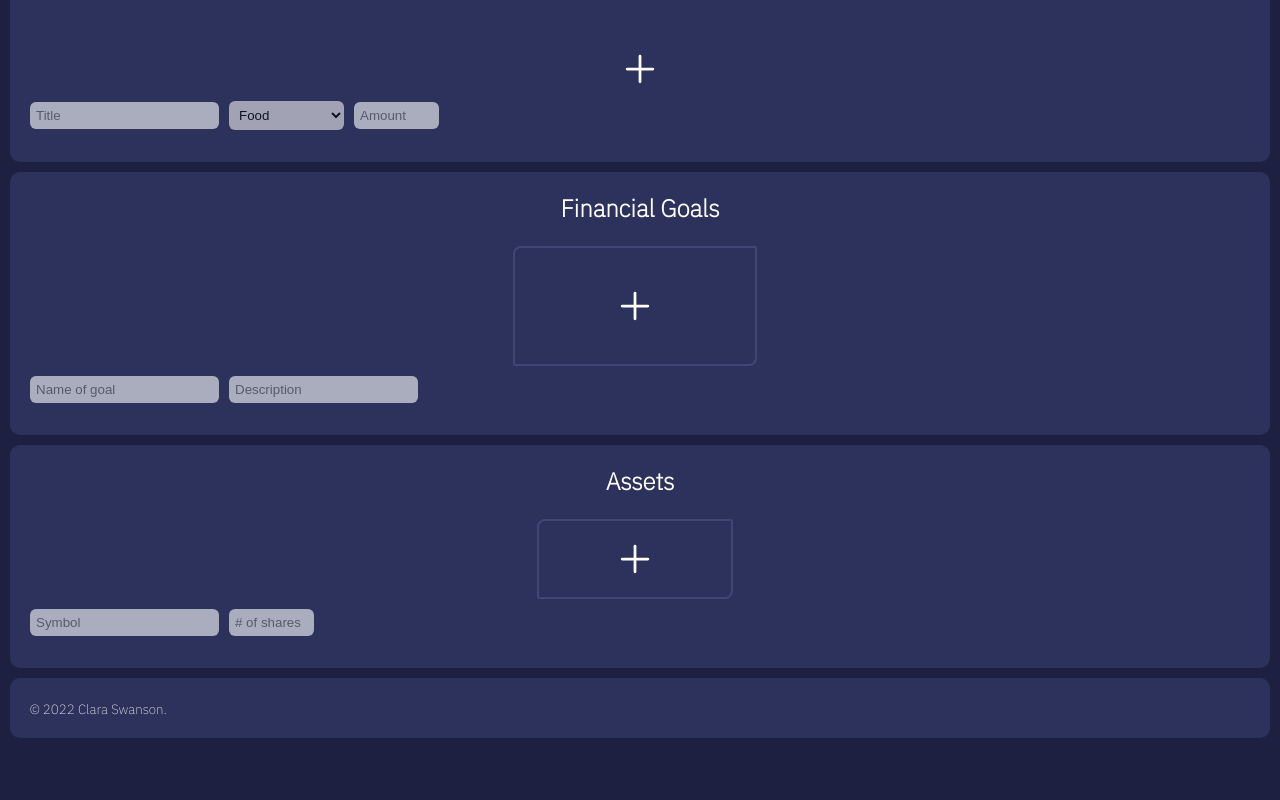
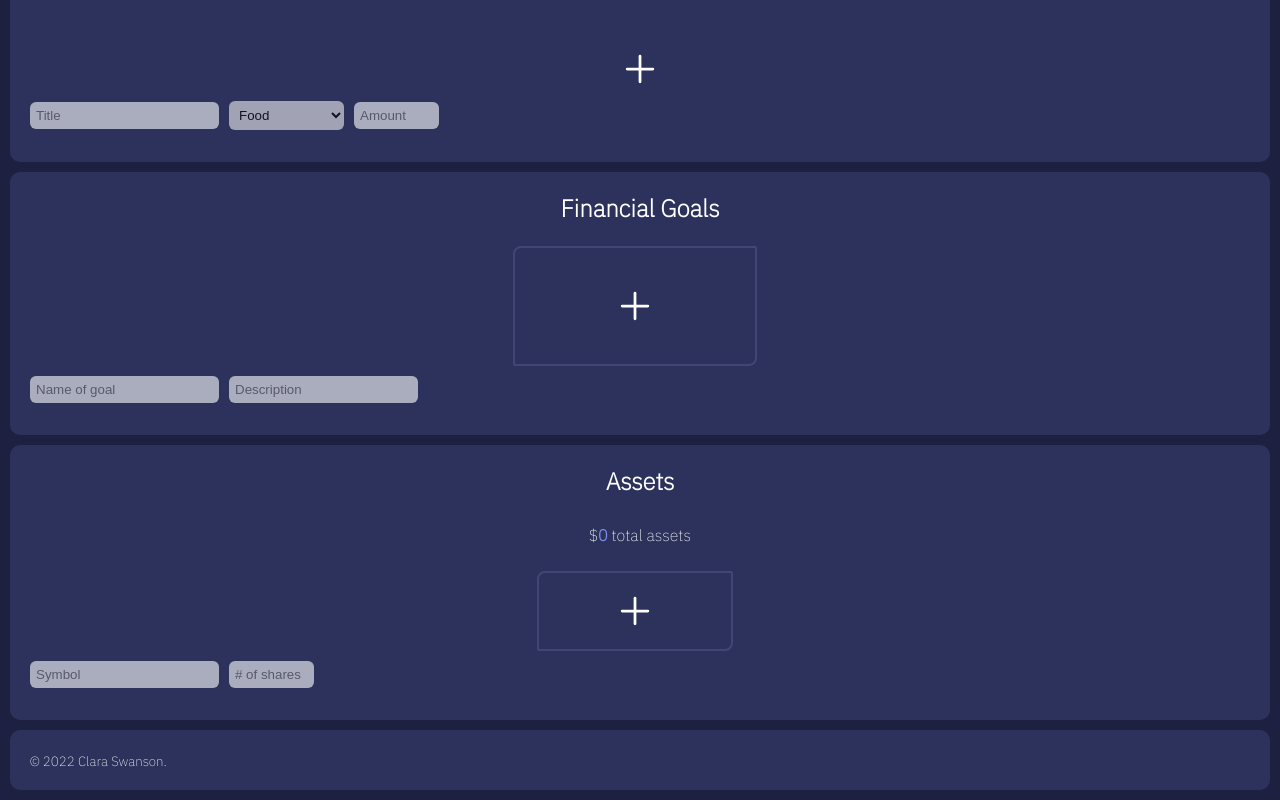
Before and after one commit to claraswan/personal-finance-app, a React (Create React App) app: page / in a window 1280 px wide. Shown: the part 954-1754 px from the top of the page. Before the commit the page ends 1702 px from the top, so only its background shows below. Built offline with nearby package versions, Linux system fonts and the light colour scheme.

Commit message:
Add total assets view

```diff
--- a/src/App.js
+++ b/src/App.js
@@ -13,7 +13,7 @@ import axios from "axios";
 
 const LOCAL_STORAGE_KEY = 'financeApp.bills';
 
-function App() {
+export default function App() {
 
   const [bills, setBills] = useState([]); // in react you can never directly modify state. The state 'bills' can ONLY be modified using its setter function.
   const [goals, setGoals] = useState([]);
@@ -201,6 +201,7 @@ function App() {
   }
 
   let billAmount = 0;
+  let assetAmount = 0;
 
   return (
     <>
@@ -269,6 +270,12 @@ function App() {
 
       <div className='box assetsBox'>
         <h2 className='box__title'>Assets</h2>
+        <div className='stats'>
+          <div>$<span className='stats__num'>
+            {assets.forEach(asset => assetAmount += Number(asset.amount))}
+            {assetAmount}</span> total assets
+          </div>
+        </div>
         <div className='assetsList'>
           <AssetsList assets={assets} deleteAsset={deleteAsset}/>
           <div className='asset addNew' onClick={addNewAsset}><img src={plus} alt='plus sign icon'></img></div>
@@ -286,5 +293,3 @@ function App() {
   );
 
 }
-
-export default App;
```
Also changed, not shown: 1 other file (tests, documents, lock files or other folders).
